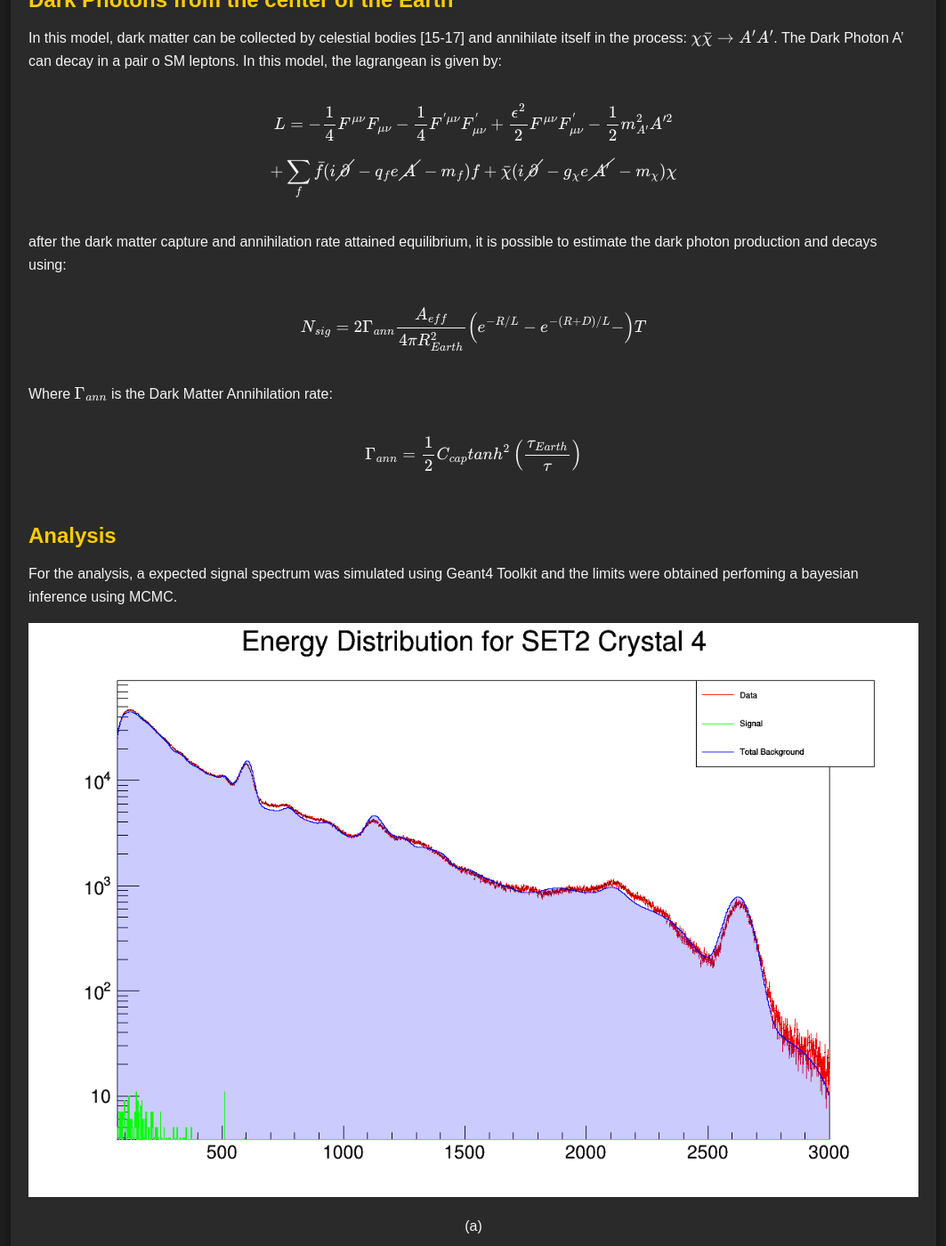
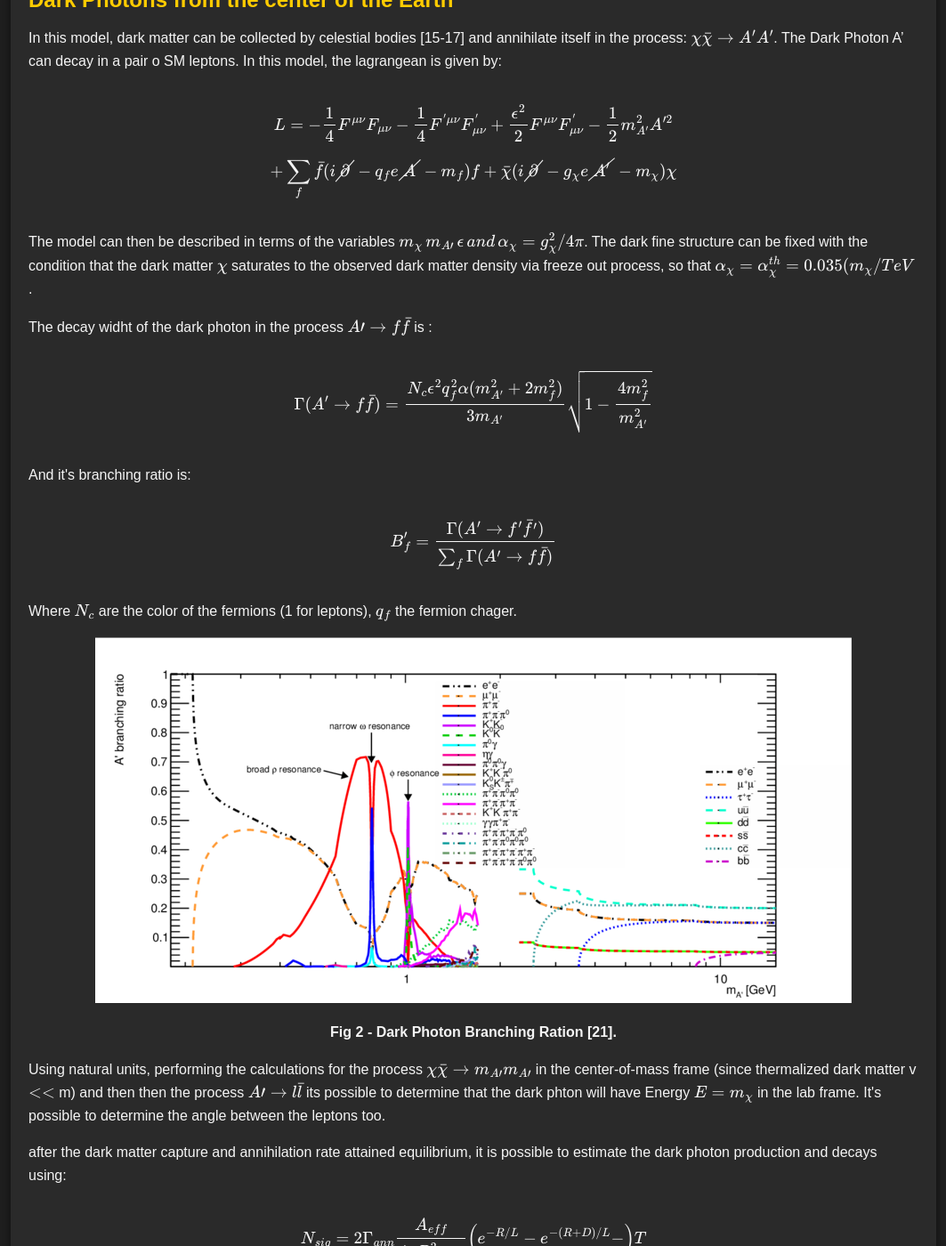
Before and after one commit to jaspior/COSINE-DP-Earth, a Jekyll site: the page index.html, which Jekyll copies as it is, in a window 1280 px wide and 1400 px high, scrolled down 2589 px. Shown: the whole window at 89% size, without its empty margins (108-1171 px from the left). Built offline with Jekyll 4.4.1, drawn with Linux system fonts in a browser that asks for light colours; formulas are drawn with MathJax 3; some of the changed text lies outside the part shown.

Commit message:
Update index.html

```diff
--- a/index.html
+++ b/index.html
@@ -68,7 +68,7 @@ Esses portais podem ser classificados com relação ao spin da partícula mediad
 
 <ul>
     <li>
-        Dark Photons [10]: where the portal is a vector and couples to the eletromagnetism from SM \( F_{\mu \nu} \) to the Dark Photon \( F^{\mu \nu } ' \)  through a kinectic mixing: \( \frac{\epsilon}{2} F_{\mu \nu} F^{\mu \nu} ' \). The Dark Photon is the force mediator of this dark sector ;
+        Dark Photons [10]: where the portal is a vector and couples to the eletromagnetism from SM \( F_{\mu \nu} \) to the Dark Photon \( F^{\mu \nu } \prime \)  through a kinectic mixing: \( \frac{\epsilon}{2} F_{\mu \nu} F^{\mu \nu} \prime \). The Dark Photon is the force mediator of this dark sector ;
     </li>
     <li>
         Axions and ALP (Axion like particles) [18]: where the portal is a pseudo-scalar and couples to a SM fermion \( \Psi \) or SM photon by \( \frac{a}{fa} \left( F_{\mu \nu} \tilde{F}^{\mu \nu} +  \partial_\mu a \overline{\Psi} \gamma^\mu \gamma_5 \Psi \right) \). Usually, Axions are the only members of their dark sector
@@ -123,6 +123,29 @@ Esses portais podem ser classificados com relação ao spin da partícula mediad
   $$ + \sum_f \bar{f} (i  \cancel{\partial}  - q_f e \cancel A - m_f )f + \bar{\chi} (i\cancel{\partial} - g_\chi e \cancel{A'} - m_\chi ) \chi $$
 </div>
 
+<p>The model can then be described in terms of the variables \( m_\chi \, m_{A\prime} \, \epsilon \,and \, \alpha_\chi = g_\chi^2/4\pi \). The dark fine structure can be fixed with the condition that the dark matter \( \chi \) saturates to the observed dark matter density via freeze out process, so that \( \alpha_\chi = \alpha_\chi^{th} = 0.035(m_\chi / TeV \).</p>
+
+<p> The decay widht of the dark photon in the process \( A\prime \rightarrow f\bar{f} \) is : <p>
+<div class="math-container">
+  $$ \Gamma(A' \rightarrow f\bar{f}) = \frac{N_c \epsilon^2 q_f^2\alpha(m^2_{A'} + 2m^2_f)}{3m_{A'}}\sqrt{1 - \frac{4m^2_f}{m^2_{A'}}} $$
+</div>
+<p>And it's branching ratio is:</p>
+<div class="math-container">
+  $$    B_f' = \frac{\Gamma(A' \rightarrow f'\bar{f'})}{\sum_f \Gamma(A' \rightarrow f\bar{f})} $$
+</div>
+
+<p>Where \( N_c\) are the color of the fermions (1 for leptons), \( q_f \) the fermion chager.</p>
+
+    <div style="text-align: center;">
+    <img src="https://raw.githubusercontent.com/jaspior/COSINE-DP-Earth/refs/heads/main/imgs/Branching-ratios-for-the-19-dark-photon-decay-channels-included-in-our-analysis-as-a.png"
+         alt="Branching Ratio" style="max-width: 100%; height: auto;">
+    <p><strong>Fig 2 - Dark Photon Branching Ration [21]. </strong></p>
+    </div>
+
+<p> Using natural units, performing the calculations for the process \( \chi \bar{\chi} \rightarrow m_{A\prime} m_{A\prime} \) in the center-of-mass frame (since thermalized dark matter v \( << \) m)  and then then the process \( A\prime \rightarrow l \bar{l}  \) its possible to determine that the dark phton will have Energy \( E = m_\chi \) in the lab frame. It's possible to determine the angle between the leptons too.</p>
+
+
+
 <p>
   after the dark matter capture and annihilation rate attained equilibrium, it is possible to estimate the dark photon production and decays using:
 </p>
@@ -171,12 +194,12 @@ Esses portais podem ser classificados com relação ao spin da partícula mediad
 <section>
     <h2>Conclusion</h2>
 
-    <p>    COSINE-100 can be used to search for dark photons. As seen in Fig. 3, the limits may exclude new parameter space regions. It's important to note that, while it's probing an excluded region, a different technique is being used, improving our knowledge.</p>
+    <p>    COSINE-100 can be used to search for dark photons. As seen in Fig. 4, the limits may exclude new parameter space regions. It's important to note that, while it's probing an excluded region, a different technique is being used, improving our knowledge.</p>
 
         <div style="text-align: center;">
     <img src="https://raw.githubusercontent.com/jaspior/COSINE-DP-Earth/refs/heads/main/imgs/par_space.png"
          alt="Paramater space" style="max-width: 100%; height: auto;">
-    <p><strong>Fig 3 - Parameter Space for dark photons for many
+    <p><strong>Fig 4 - Parameter Space for dark photons for many
 experiments. COSINE-100 may reach new regions depending on the understanding of SN 1987 A limits: Chang et al, 2017 SN 1987 A limits are smaller than previous works, allowing COSINE-100 to reach a non-excluded area. </strong></p>
     </div>
 
@@ -213,6 +236,7 @@ experiments. COSINE-100 may reach new regions depending on the understanding of
 <p>[18] R. D. Peccei and H. R. Quinn, “CP conservation in the presence of pseudoparticles,” Phys.Rev. Lett., vol. 38, pp. 1440–1443, Jun 1977.</p>
 <p>[19] J. Ellis, J. F. Gunion, H. E. Haber, L. Roszkowski, and F. Zwirner, “Higgs bosons in anonminimal supersymmetric model,” Phys. Rev. D, vol. 39, pp. 844–869, Feb 1989.</p>
 <p>[20] M. Fabbrichesi, E. Gabrielli, and G. Lanfranchi, The physics of the Dark Photon: A Primer. Springer, 2021.</p>
+<p> [21] M. Buschmann, J. Kopp, J. Liu, and P. A. N. Machado, “Lepton jets from radiating dark matter,” Journal of High Energy Physics, vol. 2015, Jul 2015</p>
 
 </section>
 
```
Also changed, not shown: other parts of index.html (+1 -1 lines).
